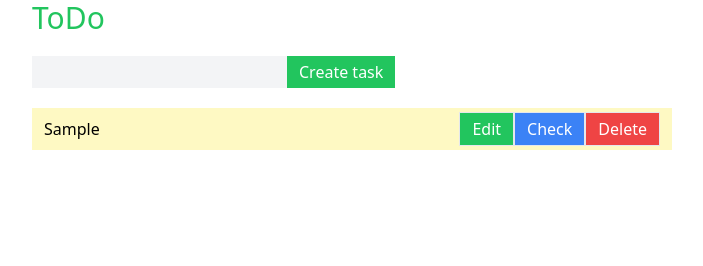
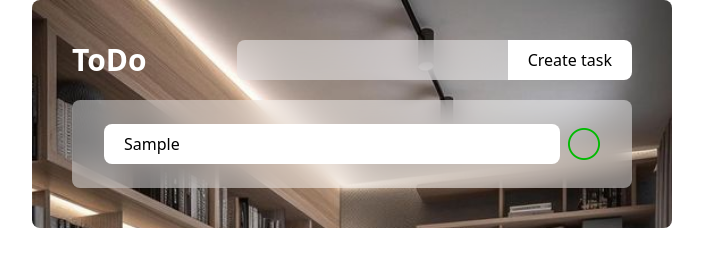
Before and after one commit to KevinRebakure/The-Gym-DOM-4-ToDo-TypeScript, a website built with Vite: page index.html in a window 1280 px wide. Both pictures are taken after typing "Sample" into the empty fields and a click on the input "Create task". Shown: the whole page, without its empty margins (288-991 px from the left). Built offline with nearby package versions, Linux system fonts and the light colour scheme.

Commit message:
done ✅ - UI With hovering

```diff
--- a/index.html
+++ b/index.html
@@ -12,38 +12,46 @@
     <title>ToDo</title>
   </head>
   <body>
-    <div id="page" class="mx-auto w-1/2 space-y-5">
-      <h1 class="text-3xl text-green-500">ToDo</h1>
+    <div
+      id="page"
+      class="rounded-lg mx-auto w-1/2 space-y-5 bg-[url('./assets/office.jpg')] bg-contain bg-fixed bg-center p-10"
+    >
+      <div class="flex items-center justify-between">
+        <h1 class="text-3xl text-white font-bold">ToDo</h1>
         <form class="flex items-center" id="form" action="">
           <input
-          class="border-none bg-gray-100 px-3 py-1 outline-none"
+            class="rounded-bl-lg rounded-tl-lg border-none bg-gray-100 bg-opacity-50 px-5 py-2 outline-none backdrop-blur-md"
             type="text"
             name=""
             id="input"
           />
           <input
-          class="bg-green-500 px-3 py-1 text-white"
+            class="rounded-br-lg rounded-tr-lg bg-white px-5 py-2 text-black hover:bg-gray-800 hover:text-white transition-all duration-100"
             type="submit"
             value="Create task"
           />
         </form>
+      </div>
 
-      <ul class="space-y-3" id="list">
-        <!-- <li
+      <ul
+        class="space-y-3 rounded-lg bg-white bg-opacity-45 p-5 backdrop-blur-md"
+        id="list"
+      >
+        <li
           id="1"
-          class="flex items-center justify-end bg-yellow-100 px-3 py-1"
+          class="flex items-center gap-2 justify-start px-3 py-1"
         >
-          <span id="task" class="mr-auto">Learn to play guitar</span>
-          <button class="border bg-red-500 px-3 py-1 text-white" id="delete">
-            Delete
-          </button>
-          <button
+          <!-- <button
             class="border bg-blue-500 px-3 py-1 text-white"
             id="completed"
           >
-            Done
-          </button>
-        </li> -->
+            Edit
+          </button> -->
+          <img src="./src/assets/pen.png" alt="" class="size-8">
+          <span id="task" class="mr-auto bg-white py-2 px-5 w-full rounded-lg">Learn to play guitar</span>
+          <img src="./src/assets/check.png" class="size-8" alt="">
+          <img src="./src/assets/delete.png" class="size-8 opacity-70"  alt="">
+        </li>
       </ul>
     </div>
     <script type="module" src="/src/main.ts"></script>
--- a/src/actions/complete.ts
+++ b/src/actions/complete.ts
@@ -6,8 +6,8 @@ export default function complete(_tasks: Task[], _id: number) {
   if (!clicked) {
     _tasks[index].completed = true;
     clicked = true;
-    _tasks.push(_tasks[index])
-    _tasks.splice(index, 1)
+    // _tasks.push(_tasks[index])
+    // _tasks.splice(index, 1)
   } else {
     _tasks[index].completed = false;
     clicked = false;
--- a/src/actions/create.ts
+++ b/src/actions/create.ts
@@ -6,7 +6,8 @@ export default function createTask(
   _id: number,
   _task: string,
   _completed: boolean,
-  _onedit: boolean
+  _onedit: boolean,
+  _onhover: boolean
 ) {
   if (input.value !== "") {
     _tasks.unshift({
--- a/src/actions/edit.ts
+++ b/src/actions/edit.ts
@@ -3,19 +3,21 @@ import { input } from "../main";
 import populateUI from "./populateUI";
 
 export let clicked = false
-export default function edit(_ul:HTMLUListElement, _tasks: Task[], _id: number, _editButton:HTMLButtonElement) {
+export default function edit(_ul:HTMLUListElement, _tasks: Task[], _id: number, _editButton:HTMLImageElement) {
     const index = _tasks.findIndex((task) => task.id == _id);
     if (!clicked) {
         _tasks[index].onedit = true
         input.value = _tasks[index].task
-        _editButton.innerText = 'Done'
+        // _editButton.innerText = 'Done'
+        _editButton.src = './src/assets/onedit.png'
         clicked = true
     } else {
         if (input.value !== "" && clicked) {
             _tasks[index].onedit = false
             _tasks[index].task = input.value
             clicked = false
-            _editButton.innerText = 'Edit'
+            // _editButton.innerText = 'Edit'
+            _editButton.src = "./src/assets/pen.png";
             input.value = ""
             populateUI(_ul, _tasks)
         }
--- a/src/actions/populateUI.ts
+++ b/src/actions/populateUI.ts
@@ -4,52 +4,83 @@ import complete from "./complete";
 import edit from "./edit";
 import remove from "./remove";
 
-export default function populateUI(_ul:HTMLUListElement, _tasks:Task[]) {
-    _ul.innerHTML = ''
-    _tasks.map((task)=>{
-        const li = document.createElement("li");
-        li.id = task.id.toString()
-        li.className = "flex items-center justify-end bg-yellow-100 px-3 py-1";
-
-        const span = document.createElement("span");
-        span.innerText = task.task;
-
-        const editButton = document.createElement("button");
-        editButton.className = "border bg-green-500 px-3 py-1 text-white";
-        if (!task.onedit) {
-            editButton.innerText = "Edit"
-        } else {
-            editButton.innerText = "Done"
-        }
-        editButton.addEventListener('click', function(){
-            edit(ul, _tasks, task.id, editButton)
-            console.log(editButton)
-            console.log(task)
-        })
-
-        const completeButton = document.createElement("button");
-        completeButton.className = "border bg-blue-500 px-3 py-1 text-white";
-        if (!task.completed) {
-            completeButton.innerText = "Check"
-            span.className = 'mr-auto'
-        } else {
-            completeButton.innerText = "Completed"
-            span.className = 'mr-auto line-through'
-        }
-        completeButton.addEventListener('click', function() {
-            complete(_tasks, task.id)
-            populateUI(_ul, _tasks)
-        })
-
-        const deleteButton = document.createElement("button");
-        deleteButton.className = "border bg-red-500 px-3 py-1 text-white";
-        deleteButton.innerText = "Delete"
-        deleteButton.addEventListener("click", function() {
-             remove(_tasks, task.id),
-             populateUI(_ul, _tasks)
+export default function populateUI(_ul: HTMLUListElement, _tasks: Task[]) {
+  _ul.innerHTML = "";
+  _tasks.map((task) => {
+    const li = document.createElement("li");
+    li.id = task.id.toString();
+    li.className = "flex items-center gap-2 justify-start px-3 py-1";
+        li.addEventListener("mouseenter", function () {
+          task.onhover = true;
+          editButton.classList.remove("hidden");
+          deleteButton.classList.remove("hidden");
         });
 
-        li.append(span, editButton, completeButton, deleteButton);
-        _ul.append(li)
-    })
+        li.addEventListener("mouseleave", function () {
+          task.onhover = false;
+          editButton.classList.add("hidden");
+          deleteButton.classList.add("hidden");
+        });
+
+
+
+    const span = document.createElement("span");
+    span.innerText = task.task;
+
+    // const editButton = document.createElement("button");
+    const editButton = document.createElement("img");
+    editButton.src = "./src/assets/pen.png";
+    // editButton.className = "bg-green-500 px-3 py-1 text-white";
+    // editButton.className = "size-8";
+    editButton.className = task.onhover
+      ? "transition-all duration-100 size-8 opacity-70 block"
+      : "transition-all duration-100 size-8 opacity-70 hidden";
+    // if (!task.onedit) {
+    //   //   editButton.innerText = "Edit";
+    //   editButton.src = "./src/assets/pen.png";
+    // } else {
+    //   //   editButton.innerText = "Done";
+    //   editButton.src = "./src/assets/onedit.png";
+    // }
+    editButton.addEventListener("click", function () {
+      edit(ul, _tasks, task.id, editButton);
+      console.log(editButton);
+      console.log(task);
+    });
+
+    // const completeButton = document.createElement("button");
+    const completeButton = document.createElement("img");
+    // completeButton.className = "bg-blue-500 px-3 py-1 text-white";
+    completeButton.className = "size-8";
+    if (!task.completed) {
+      // completeButton.innerText = "Check";
+      completeButton.src = "./src/assets/check.png";
+      span.className = "mr-auto bg-white py-2 px-5 w-full rounded-lg";
+    } else {
+      // completeButton.innerText = "Completed";
+      completeButton.src = "./src/assets/uncheck.png";
+      span.className =
+        "mr-auto bg-white py-2 px-5 w-full rounded-lg line-through";
+    }
+    completeButton.addEventListener("click", function () {
+      complete(_tasks, task.id);
+      populateUI(_ul, _tasks);
+    });
+
+    // const deleteButton = document.createElement("button");
+    const deleteButton = document.createElement("img");
+    // deleteButton.className = "bg-red-500 px-3 py-1 text-white";
+    // deleteButton.className = 'size-8 opacity-70'
+    deleteButton.className = task.onhover
+      ? "transition-all duration-100 size-8 opacity-70 block"
+      : "transition-all duration-100 size-8 opacity-70 hidden";
+    // deleteButton.innerText = "Delete";
+    deleteButton.src = "./src/assets/delete.png";
+    deleteButton.addEventListener("click", function () {
+      remove(_tasks, task.id), populateUI(_ul, _tasks);
+    });
+
+    li.append(editButton, span, completeButton, deleteButton);
+    _ul.append(li);
+  });
 }
--- a/src/interfaces.ts
+++ b/src/interfaces.ts
@@ -3,6 +3,7 @@ export interface Task {
   task: string;
   completed: boolean;
   onedit: boolean
+  onhover: boolean
 }
 
 export const tasks: Task[] = [];
--- a/src/main.ts
+++ b/src/main.ts
@@ -10,7 +10,7 @@ let count = 0
 
 form.addEventListener('submit', function(e:SubmitEvent){
     e.preventDefault()
-    createTask(tasks, count, input.value, false, false)
+    createTask(tasks, count, input.value, false, false, false)
     populateUI(ul, tasks)
     cleanUp()
 })
--- a/tailwind.config.js
+++ b/tailwind.config.js
@@ -2,7 +2,11 @@
 module.exports = {
   content: ["./src/**/*.{html,js,ts}", "index.html"],
   theme: {
-    extend: {},
+    extend: {
+      colors: {
+        iconGreen: "#00BA00",
+      },
+    },
   },
   plugins: [],
 };
```
Also changed, not shown: src/assets/check.png (added), src/assets/delete.png (added), src/assets/office.jpg (added), src/assets/onedit.png (added), src/assets/pen.png (added), src/assets/uncheck.png (added), src/output.css. Lines whose indentation alone changed are shown as unchanged.
